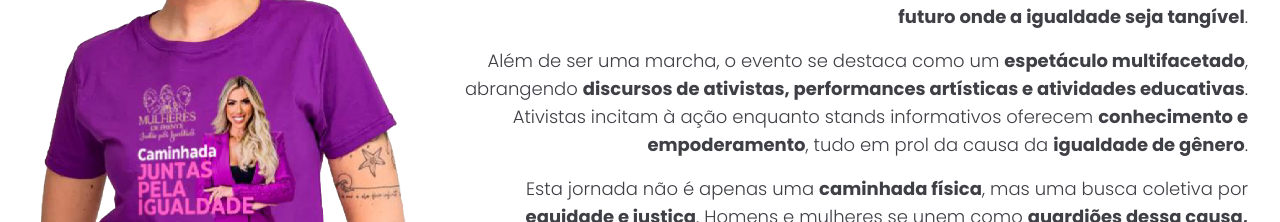
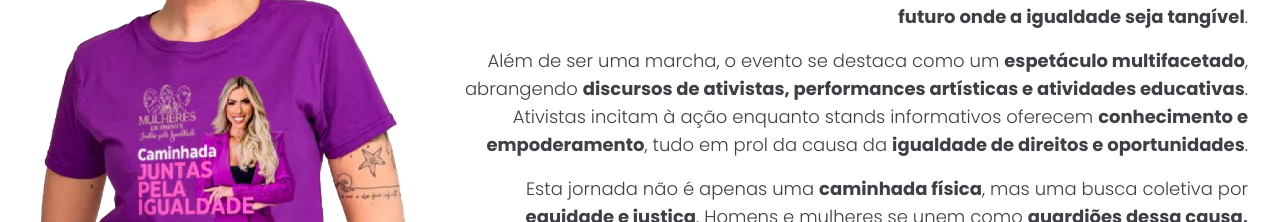
Before and after one commit to fabiofreitasbr/mulheresdefrente, a Next.js app: page / in a window 1280 px wide. Shown: the part 1420-1642 px from the top of the page. Built offline with nearby package versions, Linux system fonts and the light colour scheme; a web font is replaced by a local one.

Commit message:
Texto do About

```diff
--- a/app/parts/home/about.tsx
+++ b/app/parts/home/about.tsx
@@ -20,7 +20,7 @@ const About = () => {
 
                                 <Image src="/img/about.png" width={720} height={405} alt="Estúdio Grape" className="w-1/2 float-right block pl-3 lg:hidden" />
 
-                                <p className="py-2 font-light">Além de ser uma marcha, o evento se destaca como um <span className="font-bold">espetáculo multifacetado</span>, abrangendo <span className="font-bold">discursos de ativistas, performances artísticas e atividades educativas</span>. Ativistas incitam à ação enquanto stands informativos oferecem <span className="font-bold">conhecimento e empoderamento</span>, tudo em prol da causa da <span className="font-bold">igualdade de gênero</span>.</p>
+                                <p className="py-2 font-light">Além de ser uma marcha, o evento se destaca como um <span className="font-bold">espetáculo multifacetado</span>, abrangendo <span className="font-bold">discursos de ativistas, performances artísticas e atividades educativas</span>. Ativistas incitam à ação enquanto stands informativos oferecem <span className="font-bold">conhecimento e empoderamento</span>, tudo em prol da causa da <span className="font-bold">igualdade de direitos e oportunidades</span>.</p>
 
                                 <p className="py-2 font-light">Esta jornada não é apenas uma <span className="font-bold">caminhada física</span>, mas uma busca coletiva por <span className="font-bold">equidade e justiça</span>. Homens e mulheres se unem como <span className="font-bold">guardiões dessa causa, desafiando fronteiras e plantando as sementes do progresso</span> em direção a um horizonte onde a <span className="font-bold">igualdade é uma realidade para todos</span>.</p>
                                 <div className="flex justify-center md:justify-start lg:justify-end mt-4">
```
